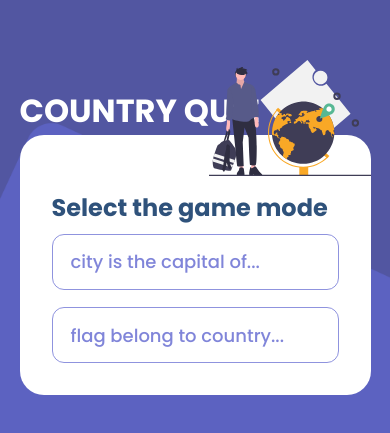
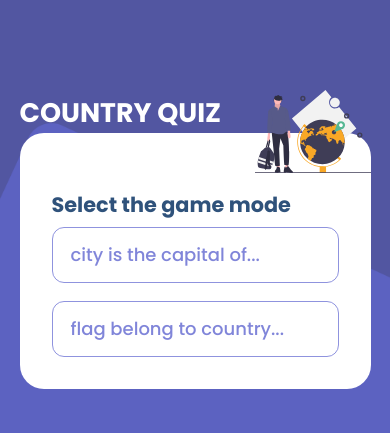
Before and after one commit to Jsifontez/country-quiz-devchallenge, a React (Create React App) app: page / in a window 390 px wide. Shown: the part 181-614 px from the top of the page. Built offline with nearby package versions, Linux system fonts and the light colour scheme.

Commit message:
feat: Add media queries

```diff
--- a/src/components/Modal.css
+++ b/src/components/Modal.css
@@ -36,3 +36,29 @@
   form { box-shadow: none;}
   to { box-shadow: inset 8em 0 hsla(0, 0%, 40%, .3);}
 }
+
+@media screen and (width <= 450px) {
+  .app__container {
+    padding: 1em 0;
+  }
+
+  h1 {
+    font-size: 1.6778em;
+  }
+
+  .modal__img {
+    top: -2.687em;
+    width: 7.2222em;
+  }
+
+  .quiz {
+    text-align: left;
+    font-size: 1.3em;
+  }
+
+  .spinner {
+    width: 4em;
+    height: 4em;
+    border-width: 10px;
+  }
+}
```
